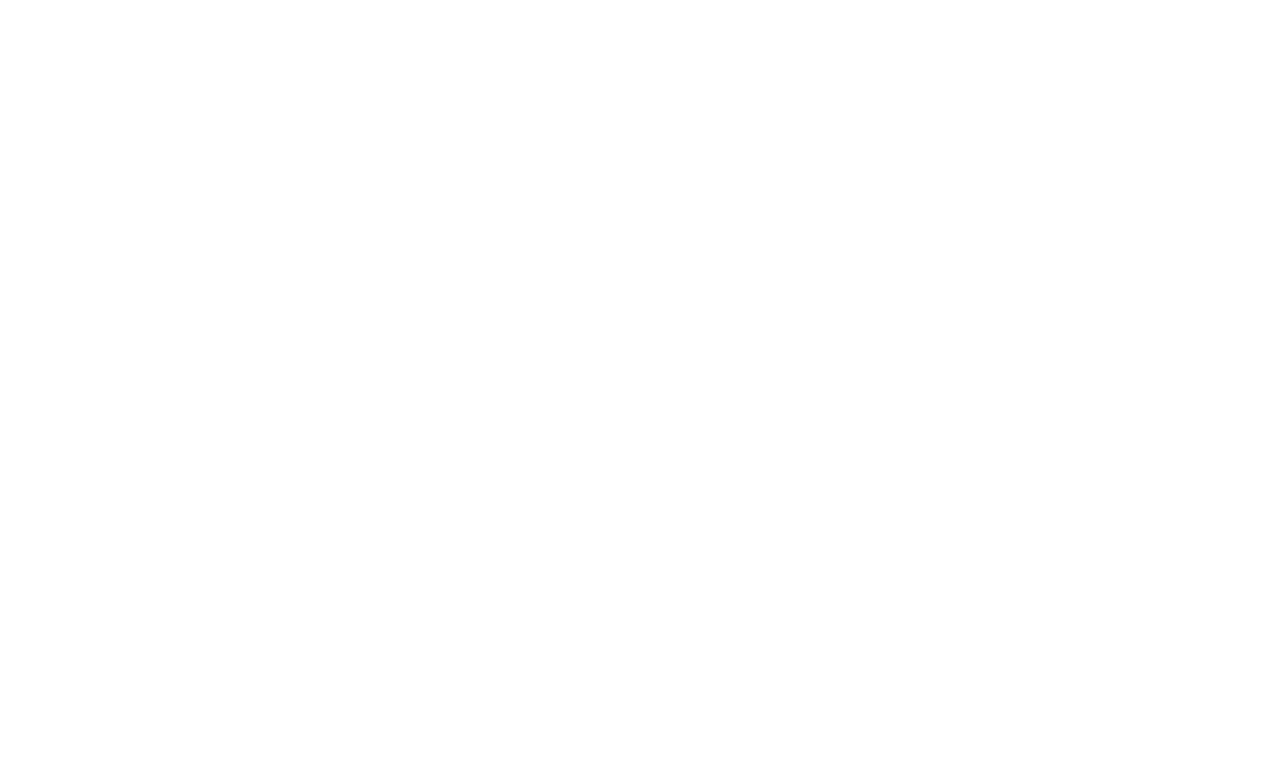
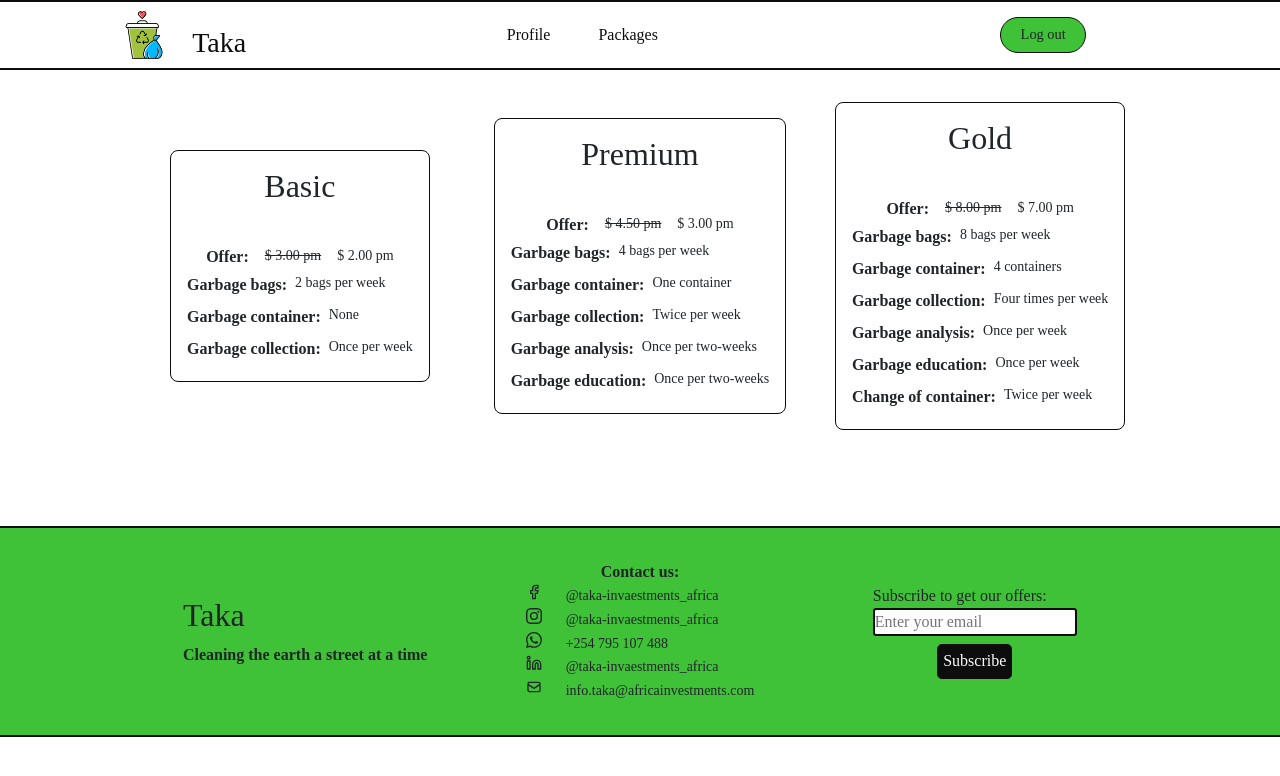
Before and after one commit to MuthonduG/Garbage-collection, a React (Create React App) app: page /packages in a window 1280 px wide. Before the commit this address had no page. Shown: the top 776 px of the page. Built offline with nearby package versions, Linux system fonts and the light colour scheme; a web font is replaced by a local one.

Commit message:
packages commit

```diff
--- a/src/App.js
+++ b/src/App.js
@@ -5,6 +5,7 @@
 import Signup from './Components/Page components/Signup/Signup'
 import Dashboard from './Components/Main Pages/Dashboard/Dashboard'
 import Profile from './Components/Page components/Profile/Profile';
+import Packages from './Components/Page components/Packages/Packages';
 
 function App() {
   return (
@@ -16,6 +17,7 @@
         <Route path='/signup' element={<Signup/>}/>
         <Route path='/dashboard' element={<Dashboard/>}/>
         <Route path='/profile' element={<Profile/>}/>
+        <Route path='/packages' element={<Packages/>}/>
       </Routes>
     </Router>
     </>
--- /dev/null
+++ b/src/Components/Page components/Packages/Packages.jsx
@@ -0,0 +1,117 @@
+import React from 'react'
+import './packages.css'
+import Footer from '../Footer/Footer'
+import Usernav from '../User Nav/Usernav'
+
+const Packages = () => {
+  return (
+    <>
+    <Usernav/>
+    <section className="packages__container container">
+      <div className="packages__container-holder">
+        <article className="packages__card">
+          <div className="packages__card-header">
+            <div className="packages__header-main">
+              <h2>Basic</h2>
+            </div>
+            <div className="packages__header-content">
+              <strong>Offer:</strong>
+              <small className="offer__crossed-price">$ 3.00 pm</small>
+              <small className="offer__current-price">$ 2.00 pm</small>
+            </div>
+          </div>
+          <div className="packages__card-content">
+            <div className="packages__card-includes">
+              <strong>Garbage bags:</strong>
+              <small>2 bags per week</small>
+            </div>
+            <div className="packages__card-includes">
+              <strong>Garbage container:</strong>
+              <small>None</small>
+            </div>
+            <div className="packages__card-includes">
+              <strong>Garbage collection:</strong>
+              <small>Once per week</small>
+            </div>
+          </div>
+        </article>
+        <article className="packages__card">
+          <div className="packages__card-header">
+            <div className="packages__header-main">
+              <h2>Premium</h2>
+            </div>
+            <div className="packages__header-content">
+              <strong>Offer:</strong>
+              <small className="offer__crossed-price">$ 4.50 pm</small>
+              <small className="offer__current-price">$ 3.00 pm</small>
+            </div>
+          </div>
+          <div className="packages__card-content">
+            <div className="packages__card-includes">
+              <strong>Garbage bags:</strong>
+              <small>4 bags per week</small>
+            </div>
+            <div className="packages__card-includes">
+              <strong>Garbage container:</strong>
+              <small>One container</small>
+            </div>
+            <div className="packages__card-includes">
+              <strong>Garbage collection:</strong>
+              <small>Twice per week</small>
+            </div>
+            <div className="packages__card-includes">
+              <strong>Garbage analysis:</strong>
+              <small>Once per two-weeks</small>
+            </div>
+            <div className="packages__card-includes">
+              <strong>Garbage education:</strong>
+              <small>Once per two-weeks</small>
+            </div>
+          </div>
+        </article>
+        <article className="packages__card">
+          <div className="packages__card-header">
+            <div className="packages__header-main">
+              <h2>Gold</h2>
+            </div>
+            <div className="packages__header-content">
+              <strong>Offer:</strong>
+              <small className="offer__crossed-price">$ 8.00 pm</small>
+              <small className="offer__current-price">$ 7.00 pm</small>
+            </div>
+          </div>
+          <div className="packages__card-content">
+            <div className="packages__card-includes">
+              <strong>Garbage bags:</strong>
+              <small>8 bags per week</small>
+            </div>
+            <div className="packages__card-includes">
+              <strong>Garbage container:</strong>
+              <small>4 containers</small>
+            </div>
+            <div className="packages__card-includes">
+              <strong>Garbage collection:</strong>
+              <small>Four times per week</small>
+            </div>
+            <div className="packages__card-includes">
+              <strong>Garbage analysis:</strong>
+              <small>Once per week</small>
+            </div>
+            <div className="packages__card-includes">
+              <strong>Garbage education:</strong>
+              <small>Once per week</small>
+            </div>
+            <div className="packages__card-includes">
+              <strong>Change of container:</strong>
+              <small>Twice per week</small>
+            </div>
+          </div>
+        </article>
+      </div>
+    </section>
+    <Footer/>
+    </>
+  )
+}
+
+export default Packages
--- /dev/null
+++ b/src/Components/Page components/Packages/packages.css
@@ -0,0 +1,37 @@
+.packages__container {
+    display: grid;
+    place-items: center;
+    margin-bottom: 6rem;
+}
+.packages__container-holder {
+    display: grid;
+    grid-template-columns: repeat(3, 1fr);
+    place-items: center;
+    gap: 1rem;
+    width: var(--container-width-md);
+}
+.packages__card {
+    border: 1px solid var(--color-secondary);
+    border-radius: 0.5rem;
+    padding: 1rem;
+}
+.packages__card-header {
+    display: grid;
+    grid-template-columns: 1fr;
+    place-items: center;
+    gap: 2rem;
+}
+.packages__card-includes {
+    display: flex;
+    /* flex-direction: column; */
+    gap: 0.5rem;
+    text-align: center;
+    line-height: 2;
+}
+.packages__header-content {
+    display: flex;
+    gap: 1rem;
+}
+.packages__header-content .offer__crossed-price {
+    text-decoration: line-through;
+}
--- a/src/data.js
+++ b/src/data.js
@@ -42,7 +42,7 @@
         name: 'Profile'
     },
     {
-        path: '!#',
+        path: '/packages',
         name: 'Packages'
     }
 ]
```
